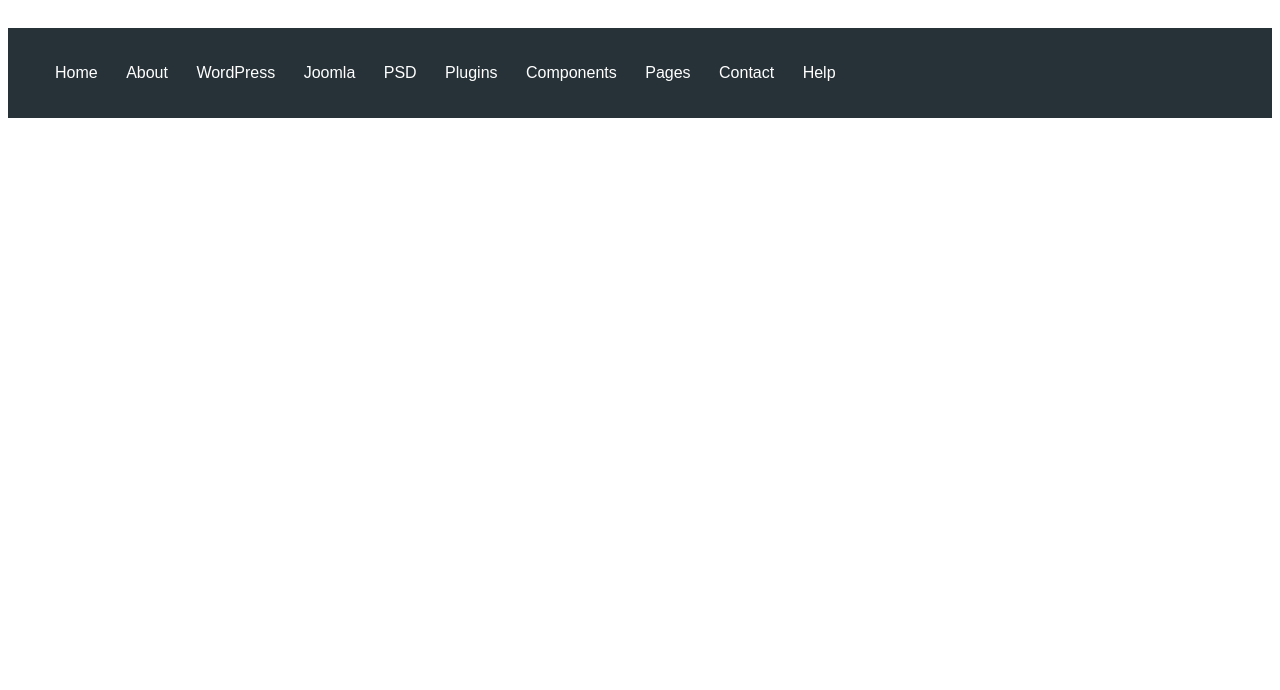
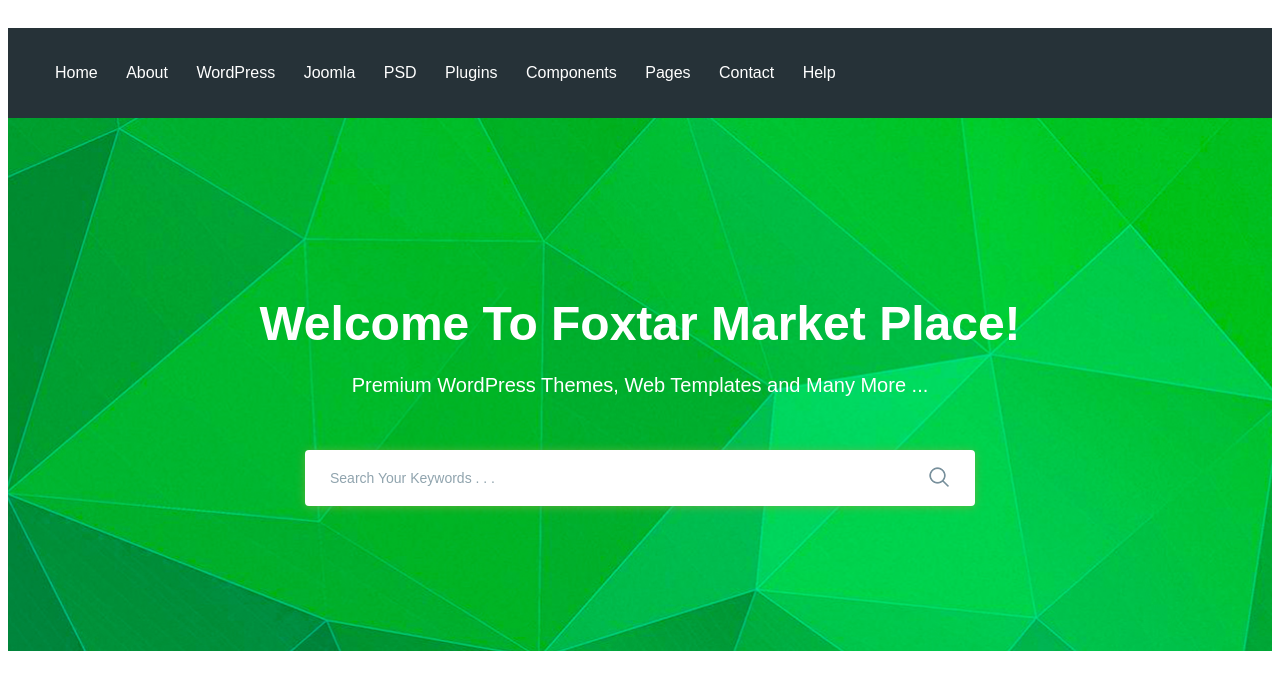
Before and after one commit to Inna12018/Moderno, a website: page app/index.html in a window 1280 px wide. Shown: the part 100-790 px from the top of the page. Drawn offline with nearby package versions, Linux system fonts and the light colour scheme; files that its build step writes are made by us from their sources.

Commit message:
added search section

```diff
--- a/app/index.html
+++ b/app/index.html
@@ -30,7 +30,6 @@
                         <a class="basket" href="#"></a>
                         <a class="header__btn header__btn-login" href="">Login</a>
                         <a class="header__btn header__btn-register" href="">Register</a>
-
                     </div>
                 </div>
             </div>
@@ -91,15 +90,36 @@
                             </a>
                         </li>
                     </ul>
-
                 </nav>
             </div>
         </div>
+    </header>
+
+        <section class="search" style="background-image: url(images/search-bg.jpg);">
+            <div class="container">
+                <div class="search_inner">
+                    <div class="search_inner-title">
+                        Welcome To Foxtar Market Place!
+                    </div>
+                    <div class="search_inner-text">
+                        Premium WordPress Themes, Web Templates and Many More ...
+                    </div>
+                    <div class="search_inner-form">
+                        <form>
+                            <input type="text" placeholder="Search Your Keywords . . ." required>
+                            <button type="submit">
+                                <img src="images/icons/search.png" alt="icons">
+                            </button>
+                        </form>
+                    </div>
+                </div>
+            </div>
+        </section>
 
 
 
 
-    </header>
+
 
 
 
--- a/app/scss/style.scss
+++ b/app/scss/style.scss
@@ -1,11 +1,6 @@
 @import "vars";
 @import "global";
 @import "fonts";
-
-.header {
-}
-.header__top {
-}
 
 .header__top-inner {
     display: flex;
@@ -21,12 +16,7 @@
         color: $red;
     }
 }
-.header__phone {
-}
-.header__box {
-}
-.basket {
-}
+
 .header__btn {
     padding: 4px;
     width: 72px;
@@ -34,7 +24,6 @@
     text-align: center;
     color: #fff;
     font-size: 12px;
-
 }
 
 .header__btn-login {
@@ -48,8 +37,6 @@
 
 .header__menu {
     background-color: $bg;
-
-
 }
 .menu {
     display: flex;
@@ -67,3 +54,57 @@
         color: #fff;
     }
 }
+
+.search {
+    background-repeat: no-repeat;
+    background-size: cover;
+    background-position: center;
+    min-height: 533px;
+}
+
+.search_inner {
+    padding: 155px 0 100px;
+    color: #fff;
+    text-align: center;
+    &-title{
+    margin-bottom: 10px;
+    font-size: 48px;
+    font-weight: 700;
+    line-height: 72px;
+    }
+    &-text {
+        margin-bottom: 50px;
+        font-weight: 500;
+        font-size: 20px;
+        line-height: 30px;
+    }
+    &-form {
+        max-width: 670px;
+        margin: 0 auto;
+        position: relative;
+        input {
+            display: block;
+            width: 100%;
+            box-shadow: 0px 1px 10px 0px rgba(124, 178, 64, 0.75);
+            border-radius: 4px;
+            height: 56px;
+            border: none;
+            font-size: 14px;
+            font-weight: 500;
+            padding-left: 25px;
+            padding-right: 60px;
+                &::placeholder {
+                  color: #90a4ae;
+                  font-weight: 500;
+
+            }
+        }
+        button {
+            position: absolute;
+            border: none;
+            background-color: transparent;
+            right: 20px;
+            top: 16px;
+        }
+    }
+}
```
Also changed, not shown: app/images/icons/search.png (added), app/images/search-bg.jpg (added).
